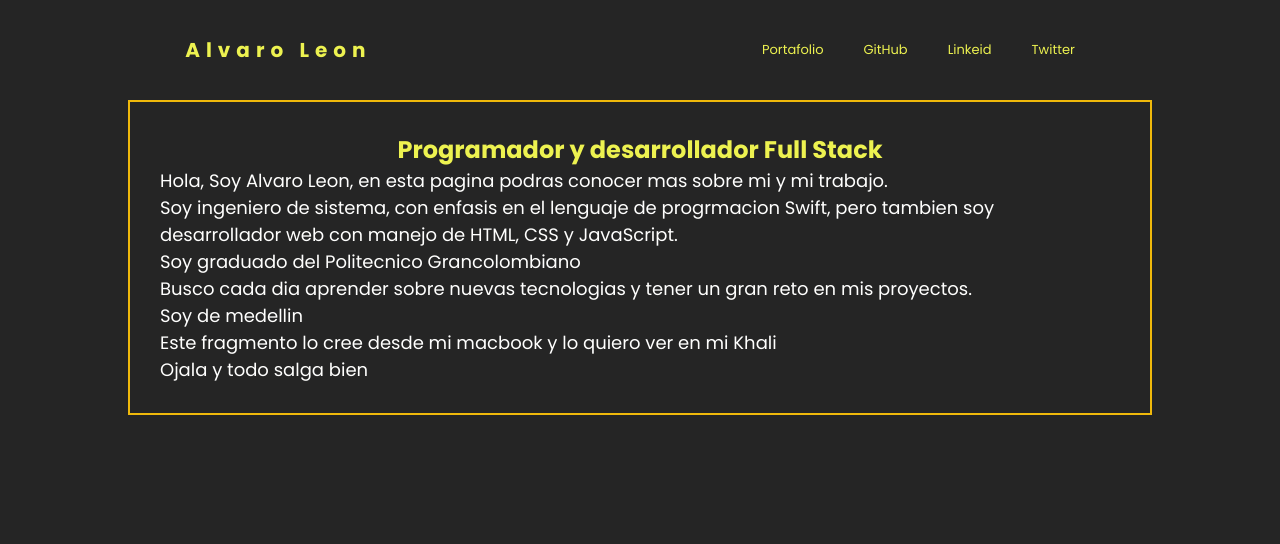
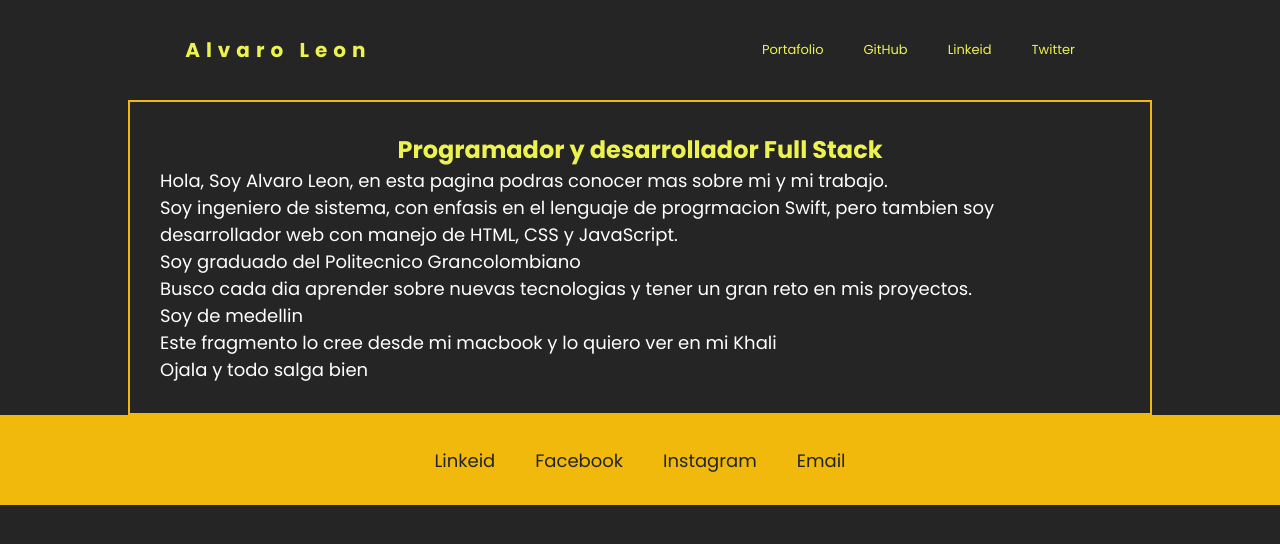
Before and after one commit to javierlnc/BlogClass, a website: page index.html in a window 1280 px wide. Drawn offline with Linux system fonts and the light colour scheme.

Commit message:
Footer semi terminado

```diff
--- a/index.html
+++ b/index.html
@@ -41,6 +41,14 @@
 
        </section>
     </main>
+    <footer>
+        <ul>
+            <li>Linkeid</li>
+            <li>Facebook</li>
+            <li>Instagram</li>
+            <li>Email</li>
+        </ul>
+    </footer>
 
 </body>
 </html>
--- a/main.css
+++ b/main.css
@@ -56,6 +56,25 @@ main .main-container{
 .main-container p{
     font-size: 1.8rem;
 }
+footer{
+    font-size: 1.8rem;
+    background-color: #f0b90b;
+    display: flex;
+    justify-content: center;
+    align-items: center;
+    color: #252525;
+    width: 100%;
+    height: 90px;
+}
+footer ul{
+    display: flex;
+    list-style: none;
+}
+footer li{
+    margin:0 20px;
+
+}
+
 
 
 @media (min-width: 426px){
```
